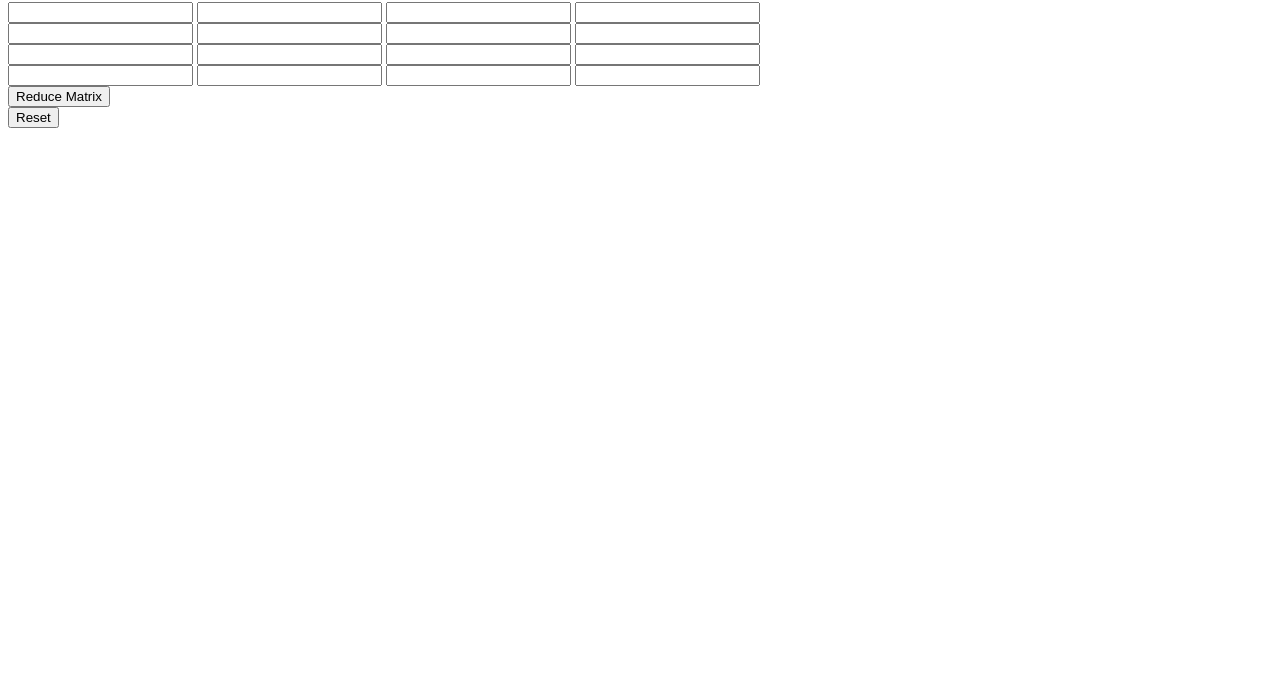
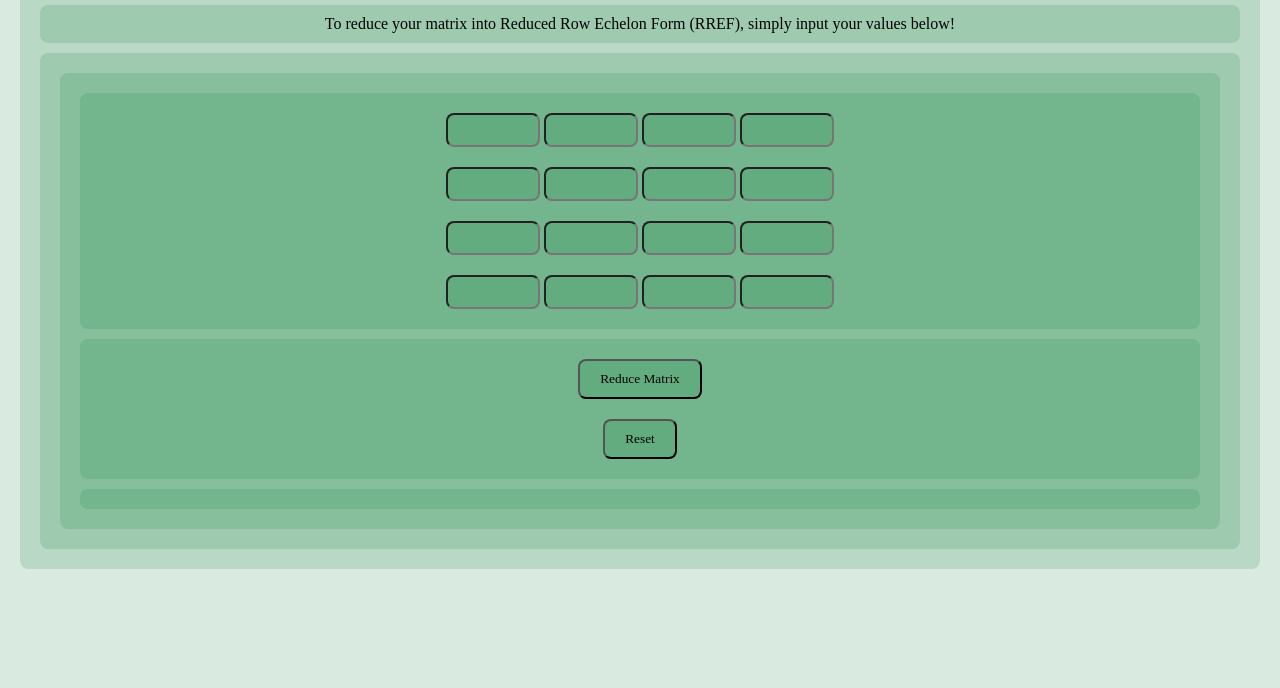
Before and after one commit to irfaahmad/4x4matrices, a plain HTML site: page index.html in a window 1280 px wide. Shown: the part 112-800 px from the top of the page. Drawn offline with Linux system fonts and the light colour scheme.

Commit message:
updated version

```diff
--- a/index.html
+++ b/index.html
@@ -12,7 +12,7 @@
   <h1>4x4 Matrix Reducer</h1>
 
   <body>
-    <p title= "background information">
+    <p title= "background information" id="description">
       To reduce your matrix into Reduced Row Echelon Form (RREF),
       simply input your values below!
     </p>
@@ -20,7 +20,7 @@
     <div id="matrixInputting">
       <form id="matrixInputs" method="post">
 
-        <div id="raw-values">
+        <div id="rawValues">
           <input type="text" id="e1x1"/>
           <input type="text" id="e1x2"/>
           <input type="text" id="e1x3"/>
--- a/reducer.js
+++ b/reducer.js
@@ -18,14 +18,13 @@ function reduceMatrix() {
     }
   }
 
+  matrix = reduction(matrix);
   console.log(matrix);
-  matrix = reduction(matrix);
   printMatrix(matrix);
   return false;
 }
 
 function reduction(matrix) {
-  console.log(matrix);
   var curx = 0;
   for (var r = 0; r < rowNum; ++r) {
     if (colNum <= curx) {
@@ -38,7 +37,7 @@ function reduction(matrix) {
         row = r;
         ++curx;
         if (colNum == curx) {
-          return;
+          return matrix;
         }
       }
     }
@@ -75,6 +74,7 @@ function printMatrix(matrix) {
     var tr = document.createElement("tr");
     for (var j = 0; j < colNum; ++j) {
       var td = document.createElement("td");
+      console.log(matrix[i][j]);
       var cell = document.createTextNode(matrix[i][j]);
       td.appendChild(cell);
       tr.appendChild(td);
--- a/styles.css
+++ b/styles.css
@@ -0,0 +1,20 @@
+
+* {
+  text-align: center;
+  padding: 10px 20px;
+  margin: 10px auto;
+  background-color: rgba(3, 120, 50, 0.15);
+  border-radius: 8px;
+  font-family: Donegal One;
+}
+
+input[type='text'] {
+  padding: 5px 5px;
+  font-size: 18px;
+  width: 80px;
+  height: 20px;
+}
+
+description {
+
+}
```
